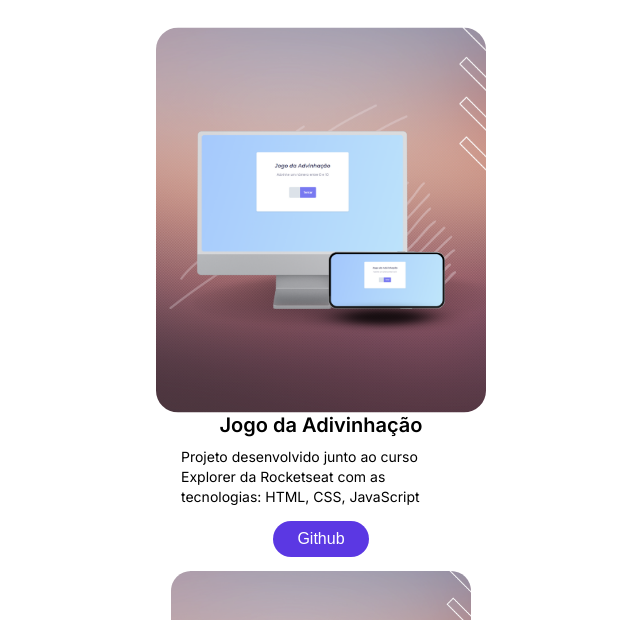
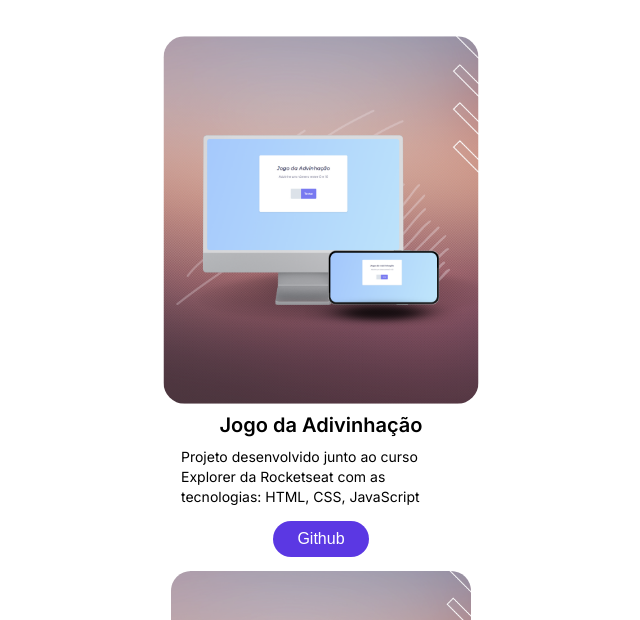
Before and after one commit to GibaaJr/portfolio, a plain HTML site: page index.html in a window 1280 px wide. In both pictures the pointer is over the picture 640 px from the left and 903 px from the top of the page. Shown: the part 683-1303 px from the top of the page, without its empty margins (319-959 px from the left). Drawn offline with Linux system fonts and the light colour scheme; a web font is replaced by a local one.

Commit message:
hover animation

```diff
--- a/style.css
+++ b/style.css
@@ -133,10 +133,12 @@ main .projects img {
     object-fit: cover;
     border-radius: 2rem;
 
+    transition: all 800ms;
+
 }
 
 main .projects img:hover {
-    transform: scale(1.1)
+    transform: scale(1.05)
 }
 
 main .projects .card h2{
```
Also changed, not shown: 1 other file.
